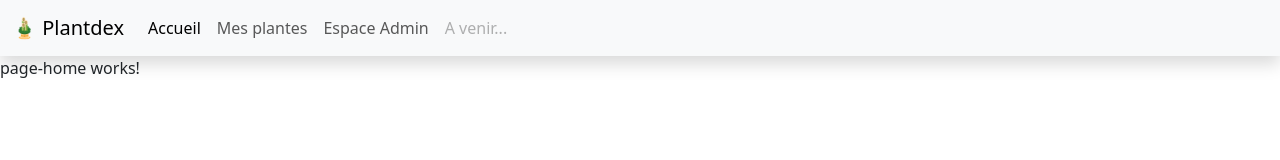
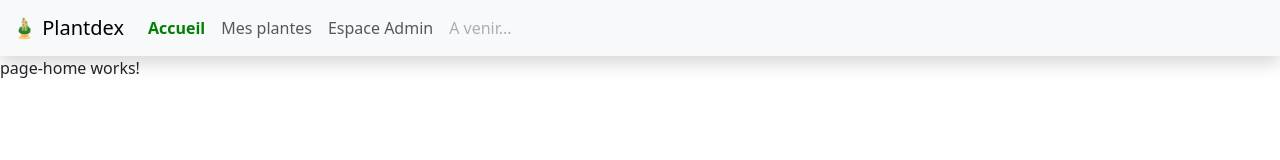
Before and after one commit to Martin-DevWeb/plantdex, an Angular app: page / in a window 1280 px wide. Shown: the top 160 px of the page. Built offline with nearby package versions, Linux system fonts and the light colour scheme.

Commit message:
3.1 - correction route page not found

```diff
--- a/src/app/app-routing.module.ts
+++ b/src/app/app-routing.module.ts
@@ -3,11 +3,13 @@ import { RouterModule, Routes } from '@angular/router';
 import { PageHomeComponent } from './pages/page-home/page-home.component';
 import { PageMyPlantsComponent } from './pages/page-my-plants/page-my-plants.component';
 import { PageAdminComponent } from './pages/page-admin/page-admin.component';
+import { PageNotFoundComponent } from './pages/page-not-found/page-not-found.component';
 
 const routes: Routes = [
   { path: '', component: PageHomeComponent },
   { path: 'plants', component: PageMyPlantsComponent },
   { path: 'admin', component: PageAdminComponent },
+  { path: '**', component: PageNotFoundComponent },
 ];
 
 @NgModule({
--- a/src/app/components/navbar/navbar.component.css
+++ b/src/app/components/navbar/navbar.component.css
@@ -0,0 +1,4 @@
+.navbar .active {
+  color: green;
+  font-weight: bold;
+}
--- a/src/app/components/navbar/navbar.component.html
+++ b/src/app/components/navbar/navbar.component.html
@@ -1,6 +1,6 @@
 <nav class="navbar navbar-expand-lg bg-body-tertiary shadow">
   <div class="container-fluid">
-    <a class="navbar-brand" href="#">🎍 Plantdex</a>
+    <a class="navbar-brand" [routerLink]="['']">🎍 Plantdex</a>
     <button
       class="navbar-toggler"
       type="button"
@@ -15,13 +15,27 @@
     <div class="collapse navbar-collapse" id="navbarNav">
       <ul class="navbar-nav">
         <li class="nav-item">
-          <a class="nav-link active" aria-current="page" href="#">Accueil</a>
+          <a
+            class="nav-link"
+            aria-current="page"
+            [routerLink]="['']"
+            routerLinkActive="active"
+            [routerLinkActiveOptions]="{ exact: true }"
+            >Accueil</a
+          >
         </li>
         <li class="nav-item">
-          <a class="nav-link" href="#">Mes plantes</a>
+          <a
+            class="nav-link"
+            [routerLink]="['plants']"
+            routerLinkActive="active"
+            >Mes plantes</a
+          >
         </li>
         <li class="nav-item">
-          <a class="nav-link" href="#">Espace Admin</a>
+          <a class="nav-link" [routerLink]="['admin']" routerLinkActive="active"
+            >Espace Admin</a
+          >
         </li>
         <li class="nav-item">
           <a class="nav-link disabled">A venir...</a>
--- a/src/app/pages/page-not-found/page-not-found.component.html
+++ b/src/app/pages/page-not-found/page-not-found.component.html
@@ -1 +1 @@
-<p>page-not-found works!</p>
+<h1>Oups something went wrong !</h1>
```
